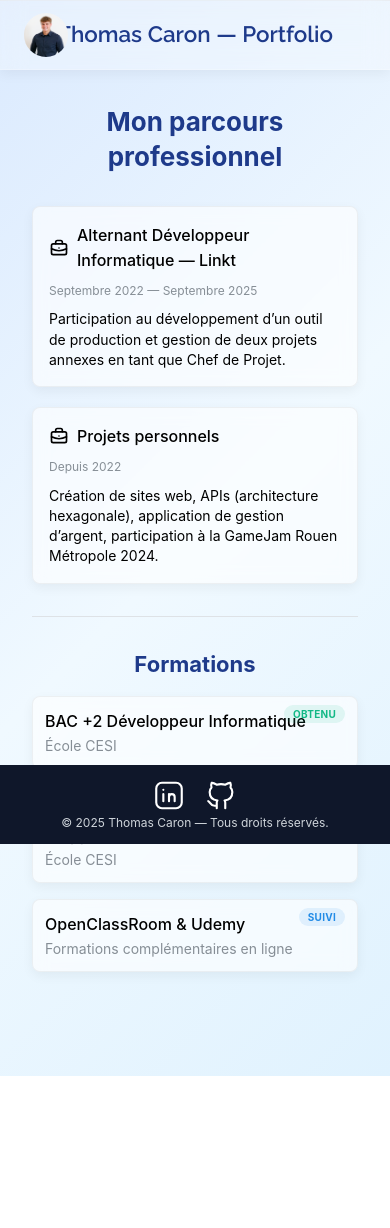
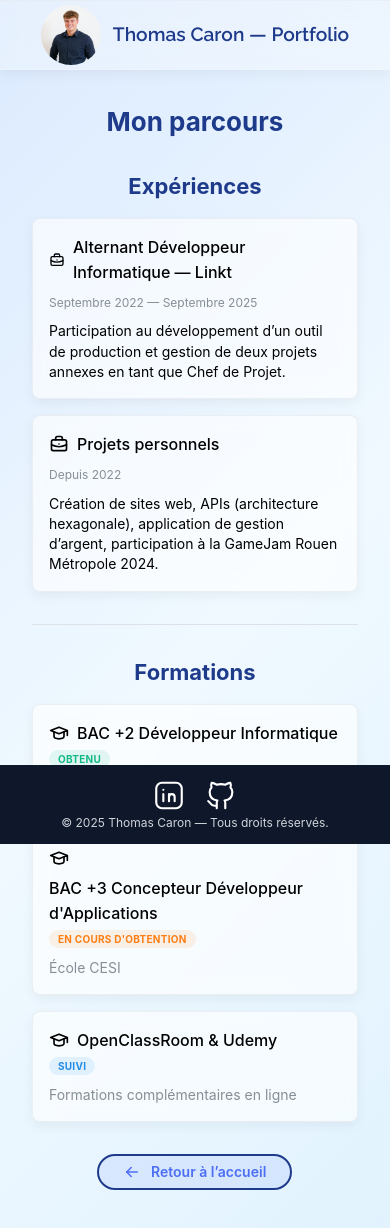
Before and after one commit to ThoomassC/portfolio, a React (Vite) app: page /experience in a window 390 px wide. Shown: the top 1228 px of the page. Before the commit the page ends 1076 px from the top, so only its background shows below. Built offline with nearby package versions, Linux system fonts and the light colour scheme.

Commit message:
fix : page Experience responsive & Header

```diff
--- a/src/components/Header.tsx
+++ b/src/components/Header.tsx
@@ -7,7 +7,6 @@ const Header = () => {
   const prevScrollY = useRef(0);
   const navigate = useNavigate();
 
-  // Import de la police Raleway
   useEffect(() => {
     const link = document.createElement("link");
     link.href =
@@ -16,21 +15,20 @@ const Header = () => {
     document.head.appendChild(link);
   }, []);
 
-  // Logique de détection du scroll direction
   useEffect(() => {
     const handleScroll = () => {
       const currentY = window.scrollY;
       if (currentY > prevScrollY.current && currentY > 60) {
-        setVisible(false); // Scroll vers le bas → cache
+        setVisible(false);
       } else {
-        setVisible(true); // Scroll vers le haut → affiche
+        setVisible(true);
       }
       prevScrollY.current = currentY;
     };
 
     window.addEventListener("scroll", handleScroll);
     return () => window.removeEventListener("scroll", handleScroll);
-  }, []); // <--- dépendance vide
+  }, []);
 
   return (
     <header
@@ -48,41 +46,42 @@ const Header = () => {
         borderBottom: "1px solid rgba(255, 255, 255, 0.2)",
         boxShadow: "0 4px 12px rgba(0,0,0,0.05)",
         display: "flex",
+        justifyContent: "center", // centre le bloc contenant avatar + titre
         alignItems: "center",
-        justifyContent: "center",
+        padding: "0 1rem",
       }}
     >
       <Box
         style={{
-          position: "absolute",
-          left: 24,
-          top: 0,
-          bottom: 0,
           display: "flex",
           alignItems: "center",
+          gap: 12,
+          maxWidth: "100%",
         }}
       >
         <Avatar
           src="/assets/thomasca.jpg"
           alt="Thomas Caron"
-          size={44}
+          size={60}
           radius="xl"
           style={{ cursor: "pointer" }}
           onClick={() => navigate("/")}
         />
-      </Box>
         <Title
           order={2}
           style={{
             fontFamily: "'Raleway', sans-serif",
             fontWeight: 600,
             color: "#1e3a8a",
-          fontSize: "1.4rem",
-          textAlign: "center",
+            fontSize: "1.2rem",
+            whiteSpace: "nowrap",
+            overflow: "hidden",
+            textOverflow: "ellipsis",
           }}
         >
           Thomas Caron — Portfolio
         </Title>
+      </Box>
     </header>
   );
 };
--- a/src/pages/Contact.tsx
+++ b/src/pages/Contact.tsx
@@ -128,6 +128,10 @@ const Contact = () => {
             leftSection={<IconArrowLeft size={18} />}
             onClick={() => navigate("/")}
             className="fade-animated fade-7"
+            style={{
+              borderRadius: 24,
+              border: "2px solid indigo",
+            }}
           >
             Retour à l’accueil
           </Button>
--- a/src/pages/Experience.tsx
+++ b/src/pages/Experience.tsx
@@ -7,11 +7,18 @@ import {
   Group,
   Divider,
   Badge,
+  Button,
 } from "@mantine/core";
-import { IconBriefcase } from "@tabler/icons-react";
+import { IconBriefcase, IconSchool, IconArrowLeft } from "@tabler/icons-react";
+import { useNavigate } from "react-router-dom";
 import { useEffect } from "react";
+import { useMediaQuery } from "@mantine/hooks";
 
 const Experience = () => {
+  const navigate = useNavigate();
+  const isDesktop = useMediaQuery("(min-width: 768px)");
+
+  // CSS animations Apple-style
   useEffect(() => {
     const style = document.createElement("style");
     style.innerHTML = `
@@ -19,40 +26,136 @@ const Experience = () => {
         0% { opacity: 0; transform: translateY(30px) scale(0.92);}
         100% { opacity: 1; transform: translateY(0) scale(1);}
       }
-      .fade-animated-exp { animation: fadeSlideExp 1s ease-out forwards; opacity: 0; }
+
+      .fade-animated-exp {
+        animation: fadeSlideExp 1s ease-out forwards;
+        opacity: 0;
+      }
+
       .fade-exp-1 { animation-delay: 0.2s; }
-      .fade-exp-2 { animation-delay: 0.5s; }
-      .fade-exp-3 { animation-delay: 0.8s; }
-      .fade-exp-4 { animation-delay: 1.1s; }
+      .fade-exp-2 { animation-delay: 0.4s; }
+      .fade-exp-3 { animation-delay: 0.6s; }
+      .fade-exp-4 { animation-delay: 0.8s; }
+      .fade-exp-5 { animation-delay: 1s; }
+      .fade-exp-6 { animation-delay: 1.2s; }
+      .fade-exp-7 { animation-delay: 1.4s; }
     `;
     document.head.appendChild(style);
   }, []);
+
+  const experiences = [
+    {
+      title: "Alternant Développeur Informatique — Linkt",
+      date: "Septembre 2022 — Septembre 2025",
+      description:
+        "Participation au développement d’un outil de production et gestion de deux projets annexes en tant que Chef de Projet.",
+    },
+    {
+      title: "Projets personnels",
+      date: "Depuis 2022",
+      description:
+        "Création de sites web, APIs (architecture hexagonale), application de gestion d’argent, participation à la GameJam Rouen Métropole 2024.",
+    },
+  ];
+
+  const formations = [
+    {
+      label: "BAC +2 Développeur Informatique",
+      badge: "Obtenu",
+      badgeColor: "teal",
+      description: "École CESI",
+    },
+    {
+      label: "BAC +3 Concepteur Développeur d'Applications",
+      badge: "En cours d'obtention",
+      badgeColor: "orange",
+      description: "École CESI",
+    },
+    {
+      label: "OpenClassRoom & Udemy",
+      badge: "Suivi",
+      badgeColor: "blue",
+      description: "Formations complémentaires en ligne",
+    },
+  ];
 
   return (
     <Container
       size="md"
       py="xl"
-      style={{
-        marginTop: "3.5rem",
-        marginBottom: "3.5rem",
-      }}
+      style={{ marginTop: "3.5rem", marginBottom: "3.5rem" }}
     >
-      {" "}
       <Title
         order={2}
         mb="xl"
         style={{ color: "#1e3a8a", textAlign: "center" }}
         className="fade-animated-exp fade-exp-1"
       >
-        Mon parcours professionnel
+        Mon parcours
       </Title>
-      <Stack gap="lg">
-        {/* Expérience principale */}
+
+      {isDesktop ? (
+        <Group
+          align="flex-start"
+          gap="xl"
+          mt="xl"
+          style={{ alignItems: "stretch" }}
+        >
+          {/* Expériences */}
+          <Stack style={{ flex: 1.6 }} className="fade-animated-exp fade-exp-2">
+            <Title order={3} style={{ color: "#1e3a8a", textAlign: "center" }}>
+              Expériences
+            </Title>
+            {experiences.map((exp, index) => (
               <Paper
+                key={index}
                 withBorder
                 p="md"
                 radius="md"
-          className="fade-animated-exp fade-exp-2"
+                className={`fade-animated-exp fade-exp-${index + 3}`}
+                style={{
+                  background: "rgba(255, 255, 255, 0.6)",
+                  backdropFilter: "blur(8px)",
+                  border: "1px solid rgba(0,0,0,0.05)",
+                  boxShadow: "0 4px 12px rgba(0,0,0,0.05)",
+                }}
+              >
+                <Group align="center" gap={8} wrap="nowrap" mb="xs">
+                  <IconBriefcase size={20} />
+                  <Text fw={500}>{exp.title}</Text>
+                </Group>
+                <Text size="xs" c="dimmed" mb="xs">
+                  {exp.date}
+                </Text>
+                <Text size="sm">{exp.description}</Text>
+              </Paper>
+            ))}
+          </Stack>
+
+          {/* Divider vertical */}
+          <Divider
+            orientation="vertical"
+            style={{
+              height: "auto",
+              alignSelf: "stretch",
+              borderColor: "#1e3a8a",
+              opacity: 0.3,
+              borderWidth: 2,
+            }}
+          />
+
+          {/* Formations */}
+          <Stack style={{ flex: 1.6 }} className="fade-animated-exp fade-exp-2">
+            <Title order={3} style={{ color: "#1e3a8a", textAlign: "center" }}>
+              Formations
+            </Title>
+            {formations.map((formation, index) => (
+              <Paper
+                key={index}
+                withBorder
+                p="md"
+                radius="md"
+                className={`fade-animated-exp fade-exp-${index + 5}`}
                 style={{
                   background: "rgba(255, 255, 255, 0.6)",
                   backdropFilter: "blur(8px)",
@@ -61,51 +164,45 @@ const Experience = () => {
                 }}
               >
                 <Group
+                  justify="space-between"
                   align="center"
-            mb="xs"
-            style={{
-              flexWrap: "wrap",
-              gap: 8,
-              flexDirection: "row",
-            }}
+                  mb="md"
+                  wrap="wrap"
                 >
-            <span
-              style={{
-                display: "flex",
-                alignItems: "center",
-                flex: "0 0 auto",
-              }}
-            >
-              <IconBriefcase size={20} />
-            </span>
-            <Text
-              fw={500}
-              style={{
-                display: "flex",
-                alignItems: "center",
-                minWidth: 0,
-                flex: "1 1 0%",
-                wordBreak: "break-word",
-              }}
-            >
-              Alternant Développeur Informatique — Linkt
-            </Text>
+                  <Group align="center" gap={8} wrap="nowrap">
+                    <IconSchool size={20} />
+                    <Text fw={500}>{formation.label}</Text>
                   </Group>
-          <Text size="xs" c="dimmed" mb="xs">
-            Septembre 2022 — Septembre 2025
-          </Text>
-          <Text size="sm">
-            Participation au développement d’un outil de production et gestion
-            de deux projets annexes en tant que Chef de Projet.
+                  <Badge color={formation.badgeColor} variant="light" size="md">
+                    {formation.badge}
+                  </Badge>
+                </Group>
+                <Text size="sm" c="dimmed">
+                  {formation.description}
                 </Text>
               </Paper>
-
-        {/* Projets personnels */}
+            ))}
+          </Stack>
+        </Group>
+      ) : (
+        <>
+          <Title
+            order={3}
+            mt="xl"
+            mb="md"
+            style={{ color: "#1e3a8a", textAlign: "center" }}
+            className="fade-animated-exp fade-exp-2"
+          >
+            Expériences
+          </Title>
+          <Stack gap="md">
+            {experiences.map((exp, index) => (
               <Paper
+                key={index}
                 withBorder
                 p="md"
                 radius="md"
-          className="fade-animated-exp fade-exp-3"
+                className={`fade-animated-exp fade-exp-${index + 3}`}
                 style={{
                   background: "rgba(255, 255, 255, 0.6)",
                   backdropFilter: "blur(8px)",
@@ -113,161 +210,83 @@ const Experience = () => {
                   boxShadow: "0 4px 12px rgba(0,0,0,0.05)",
                 }}
               >
-          <Group
-            align="center"
-            mb="xs"
-            style={{
-              flexWrap: "wrap",
-              gap: 8,
-              flexDirection: "row",
-            }}
-          >
-            <span
-              style={{
-                display: "flex",
-                alignItems: "center",
-                flex: "0 0 auto",
-              }}
-            >
+                <Group align="center" gap={8} wrap="nowrap" mb="xs">
                   <IconBriefcase size={20} />
-            </span>
-            <Text
-              fw={500}
-              style={{
-                display: "flex",
-                alignItems: "center",
-                minWidth: 0,
-                flex: "1 1 0%",
-                wordBreak: "break-word",
-              }}
-            >
-              Projets personnels
-            </Text>
+                  <Text fw={500}>{exp.title}</Text>
                 </Group>
                 <Text size="xs" c="dimmed" mb="xs">
-            Depuis 2022
+                  {exp.date}
                 </Text>
-          <Text size="sm">
-            Création de sites web, APIs (architecture hexagonale), application
-            de gestion d’argent, participation à la GameJam Rouen Métropole
-            2024.
-          </Text>
+                <Text size="sm">{exp.description}</Text>
               </Paper>
+            ))}
           </Stack>
+
           <Divider my="xl" className="fade-animated-exp fade-exp-4" />
-      {/* Formation */}
+
           <Title
             order={3}
             mt="xl"
             mb="md"
             style={{ color: "#1e3a8a", textAlign: "center" }}
-        className="fade-animated-exp fade-exp-4"
+            className="fade-animated-exp fade-exp-5"
           >
             Formations
           </Title>
           <Stack gap="md">
+            {formations.map((formation, index) => (
               <Paper
+                key={index}
                 withBorder
-          p="sm"
+                p="md"
                 radius="md"
-          className="fade-animated-exp fade-exp-4"
+                className={`fade-animated-exp fade-exp-${index + 6}`}
                 style={{
                   background: "rgba(255, 255, 255, 0.6)",
                   backdropFilter: "blur(8px)",
                   border: "1px solid rgba(0,0,0,0.05)",
                   boxShadow: "0 4px 12px rgba(0,0,0,0.05)",
-            position: "relative",
-            minHeight: 70,
                 }}
               >
+                <Stack gap={4} mb="xs">
+                  <Group align="center" gap={8} wrap="wrap">
+                    <IconSchool size={20} />
+                    <Text fw={500}>{formation.label}</Text>
+                  </Group>
                   <Badge
-            color="teal"
+                    color={formation.badgeColor}
                     variant="light"
                     size="sm"
+                    style={{ alignSelf: "flex-start" }}
+                  >
+                    {formation.badge}
+                  </Badge>
+                </Stack>
+                <Text size="sm" c="dimmed">
+                  {formation.description}
+                </Text>
+              </Paper>
+            ))}
+          </Stack>
+        </>
+      )}
+
+      {/* Bouton retour */}
+      <Stack align="center" mt="xl">
+        <Button
+          variant="light"
+          color="indigo"
+          leftSection={<IconArrowLeft size={18} />}
+          onClick={() => navigate("/")}
+          className="fade-animated-exp fade-exp-7"
           style={{
-              position: "absolute",
-              top: 8,
-              right: 12,
-              zIndex: 1,
+            borderRadius: 24,
+            border: "2px solid #1e3a8a",
+            paddingInline: 24,
           }}
         >
-            Obtenu
-          </Badge>
-          <Text fw={500} mb={2}>
-            BAC +2 Développeur Informatique
-          </Text>
-          <Text size="sm" c="dimmed">
-            École CESI
-          </Text>
-        </Paper>
-        <Paper
-          withBorder
-          p="sm"
-          radius="md"
-          className="fade-animated-exp fade-exp-4"
-          style={{
-            background: "rgba(255, 255, 255, 0.6)",
-            backdropFilter: "blur(8px)",
-            border: "1px solid rgba(0,0,0,0.05)",
-            boxShadow: "0 4px 12px rgba(0,0,0,0.05)",
-            position: "relative",
-            minHeight: 70,
-          }}
-        >
-          <Badge
-            color="orange"
-            variant="light"
-            size="sm"
-            style={{
-              position: "absolute",
-              top: 8,
-              right: 12,
-              zIndex: 1,
-            }}
-          >
-            En cours d'obtention
-          </Badge>
-          <Text fw={500} mb={2}>
-            BAC +3 Concepteur Développeur d'Applications
-          </Text>
-          <Text size="sm" c="dimmed">
-            École CESI
-          </Text>
-        </Paper>
-        <Paper
-          withBorder
-          p="sm"
-          radius="md"
-          className="fade-animated-exp fade-exp-4"
-          style={{
-            background: "rgba(255, 255, 255, 0.6)",
-            backdropFilter: "blur(8px)",
-            border: "1px solid rgba(0,0,0,0.05)",
-            boxShadow: "0 4px 12px rgba(0,0,0,0.05)",
-            position: "relative",
-            minHeight: 70,
-          }}
-        >
-          <Badge
-            color="blue"
-            variant="light"
-            size="sm"
-            style={{
-              position: "absolute",
-              top: 8,
-              right: 12,
-              zIndex: 1,
-            }}
-          >
-            Suivi
-          </Badge>
-          <Text fw={500} mb={2}>
-            OpenClassRoom & Udemy
-          </Text>
-          <Text size="sm" c="dimmed">
-            Formations complémentaires en ligne
-          </Text>
-        </Paper>
+          Retour à l’accueil
+        </Button>
       </Stack>
     </Container>
   );
--- a/src/pages/Home.tsx
+++ b/src/pages/Home.tsx
@@ -22,7 +22,7 @@ function Home() {
 
   const navigationItems = [
     { label: "Découvrir mes projets", path: "/projects" },
-    { label: "Parcourir mon expérience", path: "/experience" },
+    { label: "Parcourir mes expériences", path: "/experience" },
     { label: "Me contacter", path: "/contact" },
   ];
 
```
Lines whose indentation alone changed are shown as unchanged.
